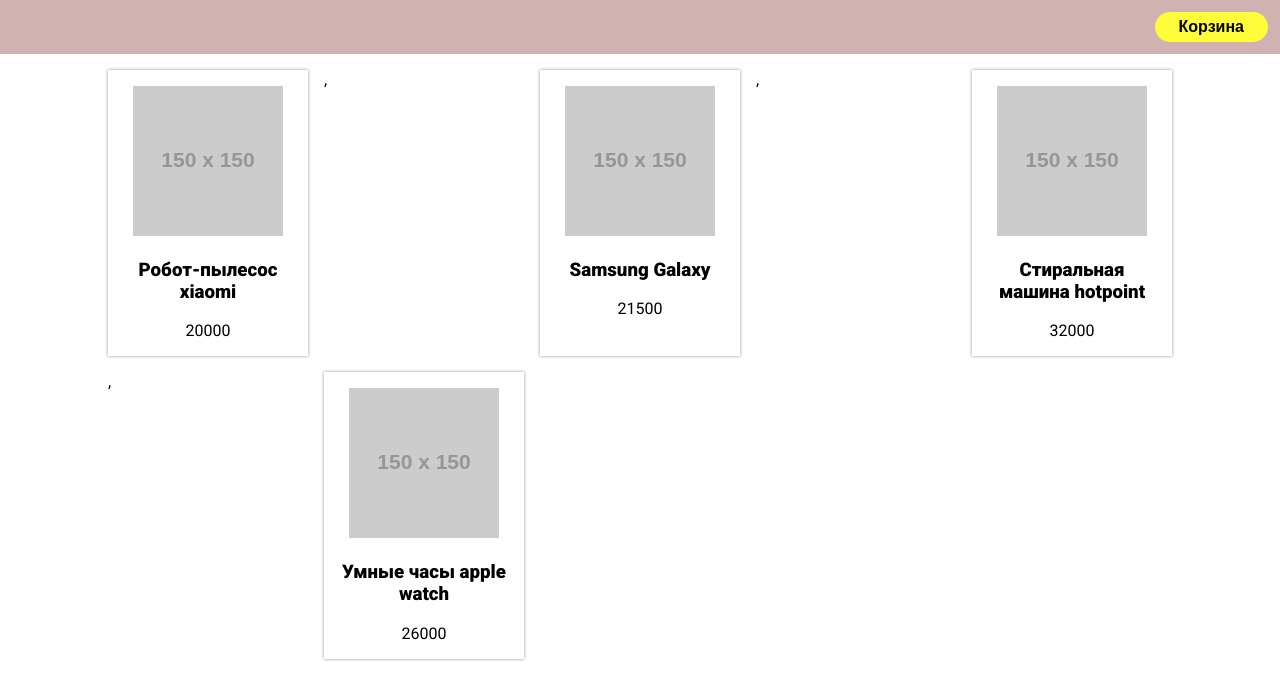
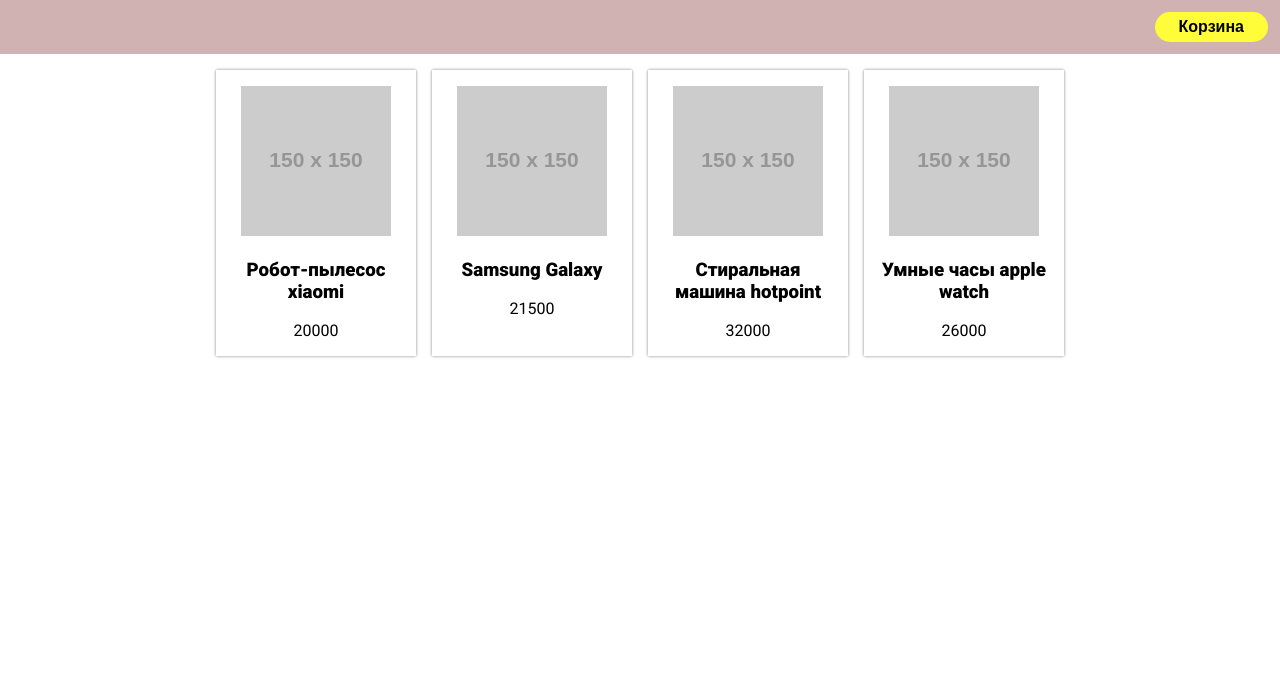
Before and after one commit to vvorobyov/gb-js-level2, a plain HTML site: page index.html in a window 1280 px wide. Drawn offline with Linux system fonts and the light colour scheme; placeholder pictures from the web are drawn by us.

Commit message:
Task3: - Исправлена проблема с запятыми возникавшая из за того, что при преобразовании массива в строку по умолчанию используется разделитель ',' заменено на использование join с пустым разделителем - Добавлен стиль курсора для .googs-item

```diff
--- a/main.js
+++ b/main.js
@@ -14,7 +14,8 @@
 
 const renderGoodsList = (list, container='.goods-list') => {
     const goodsList = list.map(good => renderGoodsItem(good));
-    document.querySelector(container).innerHTML = goodsList;
+    this.goodsList= goodsList
+    document.querySelector(container).innerHTML = goodsList.join('');
 };
 
 renderGoodsList(goods);
--- a/styles/style.scss
+++ b/styles/style.scss
@@ -52,9 +52,10 @@
     box-shadow: 0 0 3px #888;
     box-sizing: border-box;
     padding: 16px;
+    cursor: pointer;
 
     &:hover {
-        box-shadow: 0 0 3px rgb(72, 197, 47);
+        box-shadow: 0 0 5px rgb(72, 197, 47);
     }
 
     &>p {
```
Also changed, not shown: styles/style.css, 1 other file.
